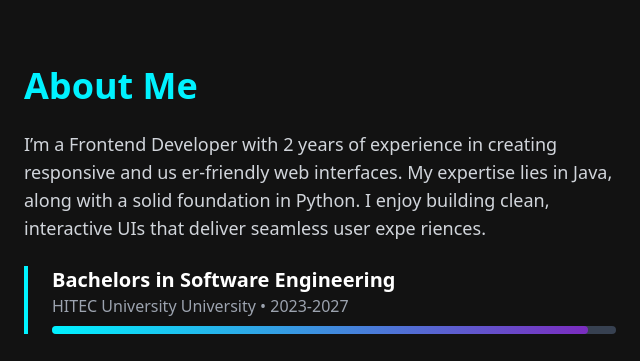
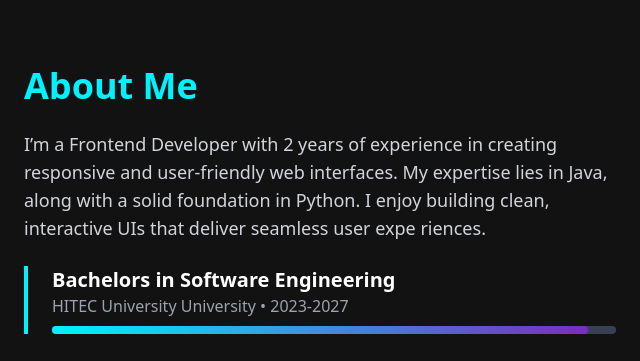
Before and after one commit to JavedYusra/JavedYusra.github.io, a plain HTML site: page index.html in a window 1280 px wide. Shown: the part 840-1201 px from the top of the page, 640-1280 px from the left. Drawn offline with nearby package versions, Linux system fonts and the light colour scheme.

Commit message:
spelling mistakes

```diff
--- a/index.html
+++ b/index.html
@@ -96,8 +96,7 @@
                 <div class="fade-in">
                     <h2 class="text-4xl font-bold mb-6 text-primary">About Me</h2>
                     <p class="text-gray-300 text-lg mb-6">
-                        I’m a Frontend Developer with 2 years of experience in creating responsive and us
-                        er-friendly web interfaces. My expertise lies in Java, along with a solid foundation in Python.
+                        I’m a Frontend Developer with 2 years of experience in creating responsive and user-friendly web interfaces. My expertise lies in Java, along with a solid foundation in Python.
                         I enjoy building clean, interactive UIs that deliver seamless user expe
                         riences.
                     </p>
```
